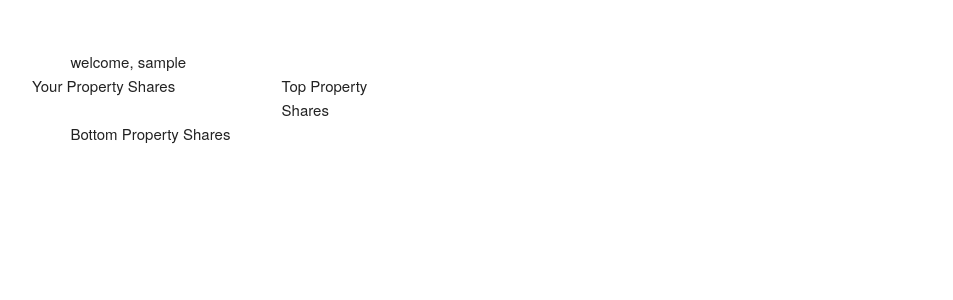
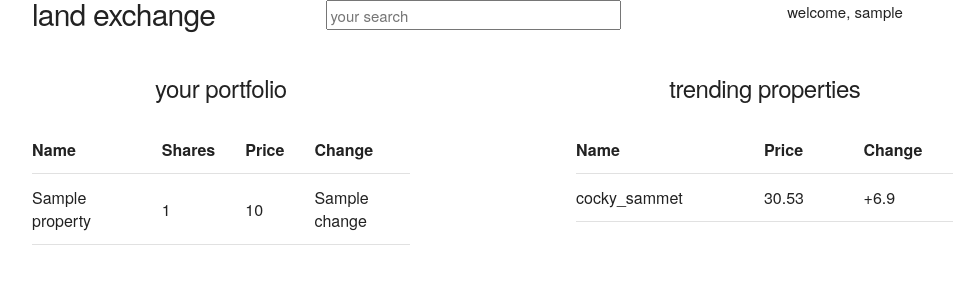
Before and after one commit to rohanp/LandExchange, a Flask app: template templates/home.html in a window 1280 px wide. Shown: the top 300 px of the page, without its empty margins (128-1081 px from the left). Run offline with Flask 2, Linux system fonts and the light colour scheme; the template is opened without the code that fills it: most values are stand-ins (such as "Sample title", 1, 10 or a date in 2020).

Commit message:
lots of stuff

```diff
--- a/app.py
+++ b/app.py
@@ -1,13 +1,27 @@
 import flask
 import flask_login
-
-users = {'rohanp': {'pw': 'secret'}}
+from flask import make_response
+from functools import wraps, update_wrapper
+from datetime import datetime
+from db import users, properties
 
 app = flask.Flask(__name__)
 app.secret_key = 'notsecretstring'
 
 login_manager = flask_login.LoginManager()
 login_manager.init_app(app)
+
+def nocache(view):
+    @wraps(view)
+    def no_cache(*args, **kwargs):
+        response = make_response(view(*args, **kwargs))
+        response.headers['Last-Modified'] = datetime.now()
+        response.headers['Cache-Control'] = 'no-store, no-cache, must-revalidate, post-check=0, pre-check=0, max-age=0'
+        response.headers['Pragma'] = 'no-cache'
+        response.headers['Expires'] = '-1'
+        return response
+
+    return update_wrapper(no_cache, view)
 
 class User(flask_login.UserMixin):
     pass
@@ -74,14 +88,31 @@ def register():
 
 @app.route('/home')
 @flask_login.login_required
+@nocache
 def home():
-    return flask.render_template("home.html", username=flask_login.current_user.id)
+    user = flask_login.current_user.id
 
+    my_properties = []
+
+    for prop_name, n_shares in users[user]["properties"]:
+        prop = properties[prop_name]
+        my_properties.append(
+        {
+            'name':prop_name,
+            'n_shares':n_shares,
+            'price':prop['price'],
+            'change':prop['change']
+        })
+
+    return flask.render_template("home.html", username=user,
+                                              my_properties=my_properties
+                                              )
 
 @app.route('/logout')
 def logout():
     flask_login.logout_user()
     return 'Logged out'
 
+
 if __name__ == "__main__":
     app.run(port=5000, debug=True)
--- a/templates/home.html
+++ b/templates/home.html
@@ -4,23 +4,77 @@
 <link href="{{ url_for('static', filename='skeleton.css') }}" rel='stylesheet'>
 <link href="{{ url_for('static', filename='font-awesome.min.css') }}" rel="stylesheet">
 <link href="{{ url_for('static', filename='font.css') }}" rel='stylesheet'>
+<link href="{{ url_for('static', filename='home.css') }}" rel='stylesheet'>
 
 <div class="container">
 
   <!-- columns should be the immediate child of a .row -->
-  <div class="row" style="margin-top:50px">
-    <div class="ten columns"></div>
-    <div class="two columns">welcome, {{ username }}</div>
+  <div class="row">
+    <div class="three columns"> <h4 style="margin-top:-6px"> land exchange </h4> </div>
+    <div class="offset-by-one four columns">
+        <form>
+          <input class="u-full-width" style="height:30px" placeholder="your search" id="query" name="query">
+        </form>
+    </div>
+    <div class="offset-by-two two columns"> welcome, {{ username }}</div>
   </div>
 
   <div class="row">
-    <div class="three columns">Your Property Shares</div>
-    <div class="two columns">Top Property Shares</div>
-  </div>
+    <div class="five columns">
+      <center> <h5> your portfolio </h5> </center>
+        <table class="u-full-width">
+        <thead>
+          <tr>
+            <th>Name</th>
+            <th>Shares</th>
+            <th>Price</th>
+            <th>Change</th>
+          </tr>
+        </thead>
 
-  <div class="row">
-    <div class="nine columns"></div>
-    <div class="three columns">Bottom Property Shares</div>
+        <tbody>
+          {% for property in my_properties %}
+            <tr>
+              <td>{{ property.name }}</td>
+              <td>{{ property.n_shares }}</td>
+              <td>{{ property.price }}</td>
+
+              {% if property.change > 0 %}
+                <td>+{{ property.change }}</td>
+              {% else %}
+                <td>{{ property.change }}</td>
+              {% endif %}
+
+            </tr>
+          {% endfor %}
+        </tbody>
+      </table>
+    </div>
+    <div class="offset-by-two five columns">
+
+      {% block rightHalf %}
+      <center> <h5> trending properties </h5> </center>
+
+      <table class="u-full-width">
+      <thead>
+        <tr>
+          <th>Name</th>
+          <th>Price</th>
+          <th>Change</th>
+        </tr>
+      </thead>
+
+      <tbody>
+        <tr>
+          <td>cocky_sammet</td>
+          <td>30.53</td>
+          <td>+6.9</td>
+        </tr>
+      </tbody>
+    </table>
+    {% endblock %}
+
+    </div>
   </div>
 
 </div>
```
